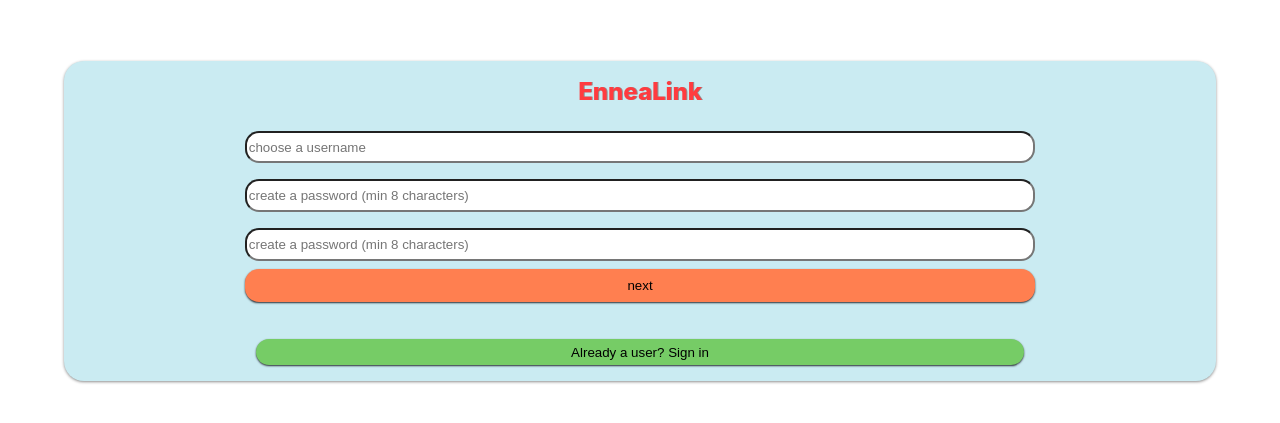
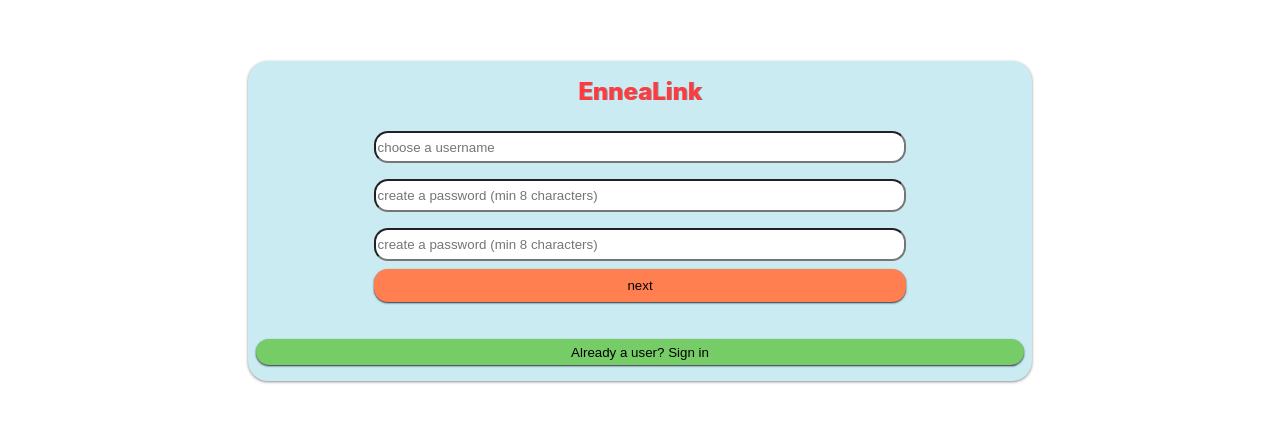
Before and after one commit to EnneaLink/ennealink-fe, a React (Create React App) app: page / in a window 1280 px wide. Shown: the part 179-602 px from the top of the page. Built offline with nearby package versions, Linux system fonts and the light colour scheme; no server answers.

Commit message:
Add history to handleSubmit method to update user flow

```diff
--- a/src/components/EditProfile/EditProfile.js
+++ b/src/components/EditProfile/EditProfile.js
@@ -2,11 +2,14 @@ import React, { useState, useEffect } from 'react';
 import { UPDATE_USER } from '../../graphQL/mutations';
 import { useMutation } from '@apollo/client';
 import './EditProfile.css';
+import { Link, useHistory } from "react-router-dom";
 
 const EditProfile = ({user, updateTypes}) => {
   const [enneagramType, setEnneagramType] = useState('')
   const [mbtiType, setMbtiType] = useState('');
   const [updateUser, { error, loading, data }] = useMutation(UPDATE_USER);
+
+  const history = useHistory()
 
   if (data) updateTypes(data)
 
@@ -16,15 +19,16 @@ const EditProfile = ({user, updateTypes}) => {
     if (!enneagramType || !mbtiType) {
       console.log('put in both types')
     } else {
-      console.log(user.getUserStats.id)
+      console.log("Update", user.updateUser.id)
       updateUser({
         variables: {
-          id: user.getUserStats.id,
-          username: user.getUserStats.username,
+          id: user.updateUser.id,
+          username: user.updateUser.username,
           myersBrigg: mbtiType,
           enneagram: enneagramType
         }
       })
+      history.push("/profile")
 
     }
   }
@@ -77,12 +81,13 @@ const EditProfile = ({user, updateTypes}) => {
           <option value='9'>9</option>
 
         </select>
+          <button
+            className='save-btn'
+            onClick={e => handleSubmit(e)}>
 
-        <button
-          className='save-btn'
-          onClick={e => handleSubmit(e)}>
-          Save
-        </button>
+            Save
+
+          </button>
 
         <h2>Don't know your types?</h2>
         <h3>That's okay!</h3>
--- a/src/components/Login/Login.css
+++ b/src/components/Login/Login.css
@@ -1,5 +1,10 @@
 .login-container {
   width: 100vw;
+  height: 100vh;
+  display: flex;
+  align-items: center;
+  justify-content: center;
+
 }
 
 .sign-in, .create-account {
```
